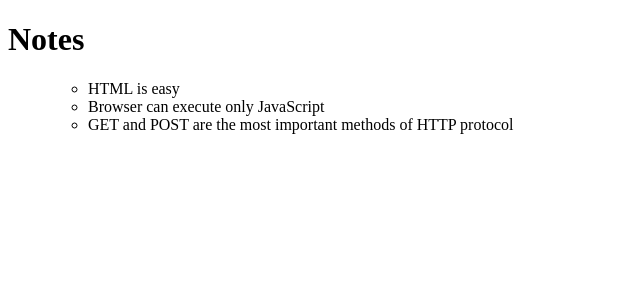
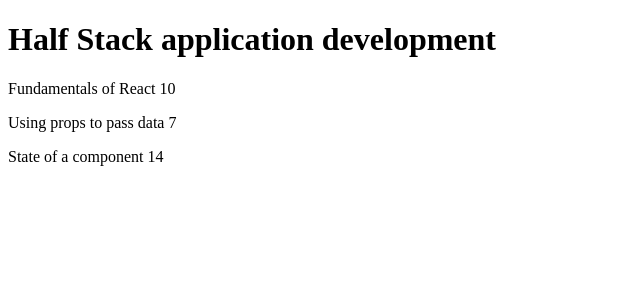
Before and after one commit to viktorsvider/fullstackopen, a JavaScript app in the folder part2/notes/: page / in a window 1280 px wide. Shown: the top 300 px of the page, without its empty margins (0-640 px from the left). Built offline with nearby package versions, Linux system fonts and the light colour scheme.

Commit message:
add exercise 2.1

```diff
--- a/part2/notes/src/App.js
+++ b/part2/notes/src/App.js
@@ -1,18 +1,57 @@
-import Note from './components/Note'
+const Header = ({ text }) => {
+  return <h1>{text}</h1>
+}
 
-const App = ({ notes }) => {
+const Part = ({ name, exercises }) => {
+  return (
+    <p>
+      {name} {exercises}
+    </p>
+  )
+}
+
+const Content = ({ parts }) => {
   return (
     <div>
-      <h1>Notes</h1>
-      <ul>
-        <ul>
-          {notes.map(note =>
-            <Note key={note.id} note={note} />
-          )}
-        </ul>
-      </ul>
+      {parts.map((part) => (
+        <Part name={part.name} exercises={part.exercises} key={part.id}></Part>
+      ))}
     </div>
   )
 }
 
+const Course = ({ course }) => {
+  return (
+    <div>
+      <Header text={course.name}></Header>
+      <Content parts={course.parts}></Content>
+    </div>
+  )
+}
+
+const App = () => {
+  const course = {
+    id: 1,
+    name: 'Half Stack application development',
+    parts: [
+      {
+        name: 'Fundamentals of React',
+        exercises: 10,
+        id: 1,
+      },
+      {
+        name: 'Using props to pass data',
+        exercises: 7,
+        id: 2,
+      },
+      {
+        name: 'State of a component',
+        exercises: 14,
+      },
+    ],
+  }
+
+  return <Course course={course} />
+}
+
 export default App
```
